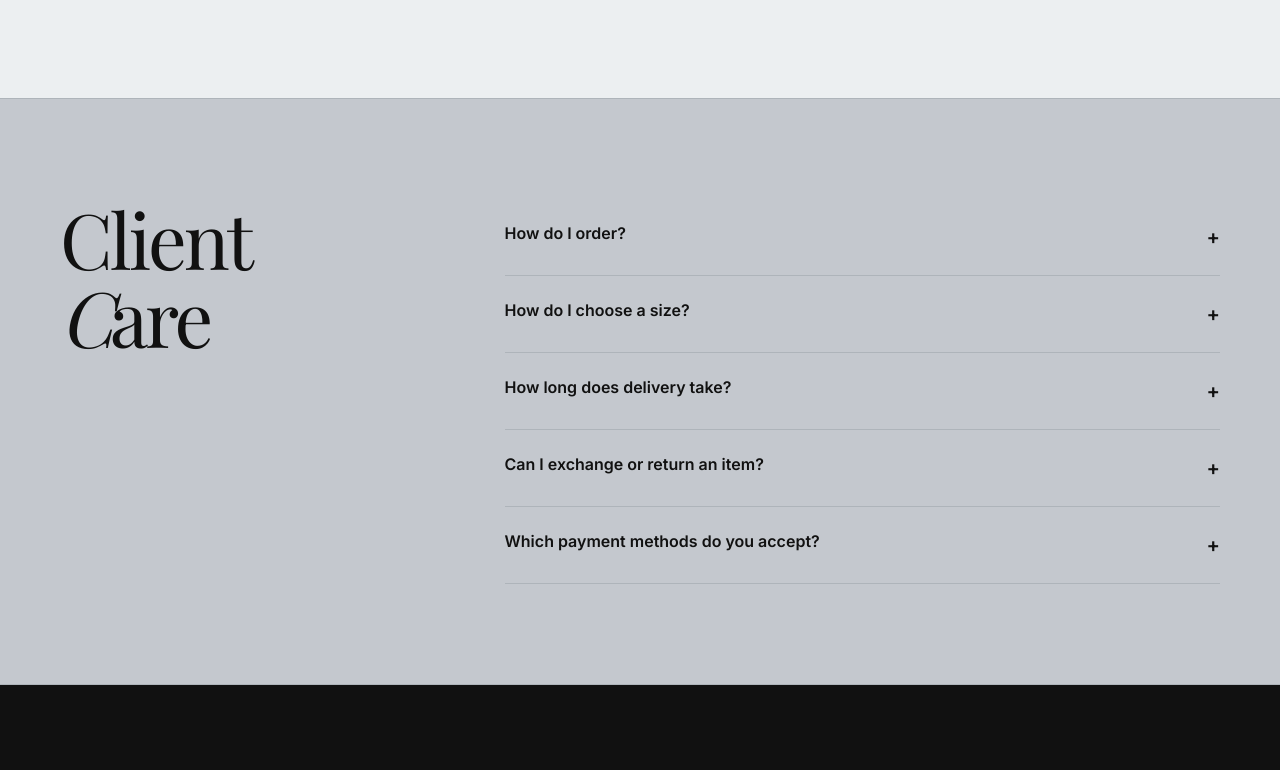
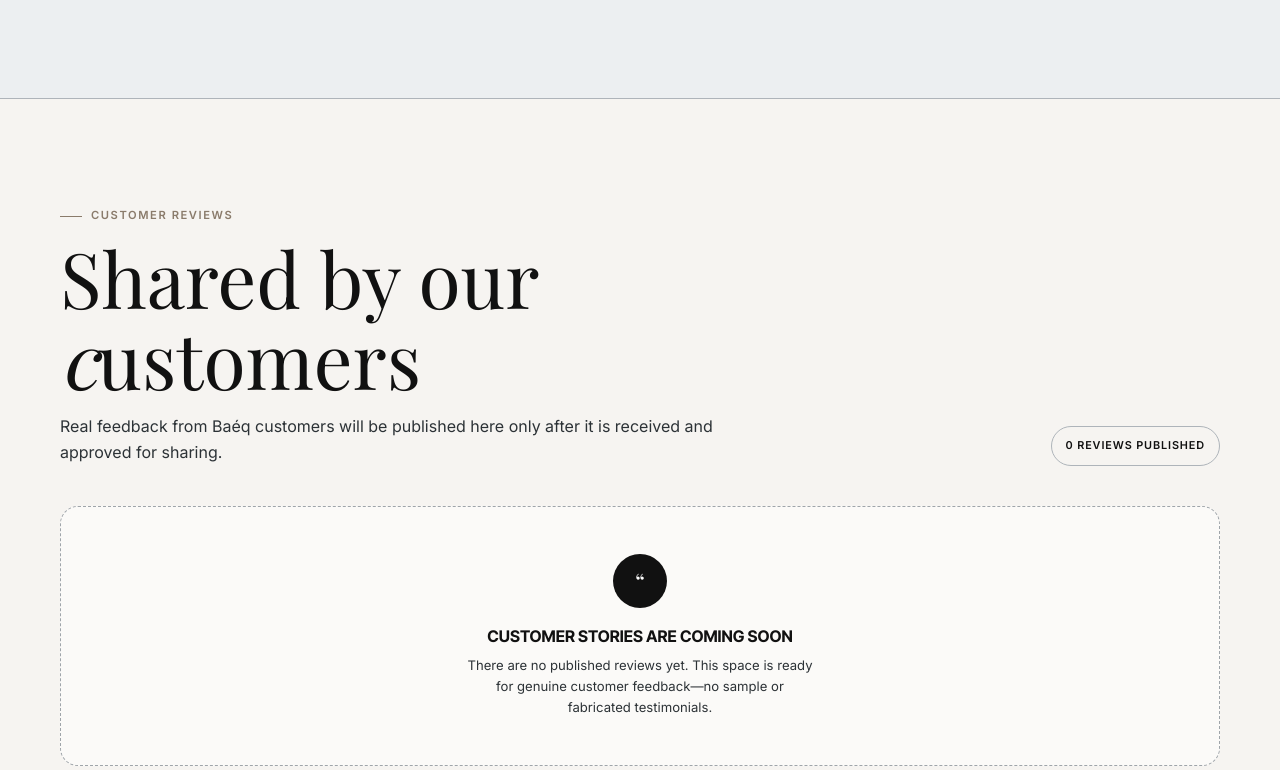
Before and after one commit to nanarinn/baeq-website, a plain HTML site: page index.html in a window 1280 px wide. Shown: the part 6927-7697 px from the top of the page. Drawn offline with nearby package versions, Linux system fonts and the light colour scheme; a web font is replaced by a local one.

Commit message:
Update index.html

```diff
--- a/index.html
+++ b/index.html
@@ -271,6 +271,7 @@ header.top { position: sticky; top: 0; z-index: 20; background: rgba(196, 201, 2
 .checkout-grid{display:grid;grid-template-columns:1fr 1fr;gap:14px}.checkout-field{display:grid;gap:6px}.checkout-field.full{grid-column:1/-1}.checkout-field label{font-size:.67rem;font-weight:700;letter-spacing:.06em;text-transform:uppercase}.checkout-field input,.checkout-field select,.checkout-field textarea{width:100%;padding:13px;border:1px solid var(--line);border-radius:8px;background:#fff;color:var(--ink);font:inherit;font-size:.85rem;cursor:text}.checkout-field select{cursor:pointer}.checkout-field textarea{min-height:84px;resize:vertical}
 .checkout-summary{margin-top:20px;padding:18px;border:1px solid var(--line);border-radius:13px;background:#fff}.checkout-summary h3{font:700 .8rem 'Inter Tight',sans-serif;text-transform:uppercase}.checkout-summary-list{display:grid;gap:8px;margin:12px 0;list-style:none;color:var(--muted);font-size:.76rem}.checkout-totals{display:grid;gap:7px;padding-top:12px;border-top:1px solid var(--line);font-size:.82rem}.checkout-totals div{display:flex;justify-content:space-between;gap:20px}.checkout-totals .grand{font-size:1rem;font-weight:700}.checkout-actions{display:flex;gap:10px;margin-top:18px}.checkout-actions .pill{flex:1;text-align:center}.privacy-note{margin-top:11px;color:var(--muted);font-size:.65rem;text-align:center}
 .confidence{background:#eceff1}.confidence-head{max-width:650px;margin-bottom:42px}.confidence-head h2{font:400 clamp(2.5rem,6vw,4.8rem)/1.05 'Playfair Display',serif}.confidence-head p{margin-top:16px;color:var(--muted)}.confidence-grid{display:grid;grid-template-columns:repeat(3,1fr);gap:16px}.confidence-card{padding:26px;border:1px solid var(--line);border-radius:14px;background:rgba(255,255,255,.6)}.confidence-card span{display:grid;width:34px;height:34px;place-items:center;margin-bottom:30px;border-radius:50%;background:var(--ink);color:#fff;font-size:.75rem}.confidence-card h3{font:700 .95rem 'Inter Tight',sans-serif;text-transform:uppercase}.confidence-card p{margin-top:9px;color:var(--muted);font-size:.82rem}.order-flow{display:grid;grid-template-columns:repeat(3,1fr);margin-top:32px;border-top:1px solid var(--line);border-bottom:1px solid var(--line)}.order-flow div{padding:20px;border-right:1px solid var(--line)}.order-flow div:last-child{border-right:0}.order-flow b{display:block;color:var(--accent);font:italic 1.8rem 'Playfair Display',serif}.order-flow strong{font-size:.78rem;text-transform:uppercase}.order-flow p{margin-top:4px;color:var(--muted);font-size:.72rem}
+.reviews-section{background:#f6f4f1}.reviews-head{display:flex;justify-content:space-between;align-items:end;gap:30px}.reviews-head>div{max-width:660px}.reviews-head h2{font:400 clamp(2.5rem,6vw,4.8rem)/1.05 'Playfair Display',serif}.reviews-head p{margin-top:16px;color:var(--muted)}.review-count{flex:0 0 auto;padding:10px 14px;border:1px solid var(--line);border-radius:999px;font-size:.68rem;font-weight:700;letter-spacing:.08em;text-transform:uppercase}.reviews-empty{display:grid;place-items:center;min-height:260px;margin-top:40px;padding:40px 20px;border:1px dashed #9fa5aa;border-radius:18px;background:rgba(255,255,255,.5);text-align:center}.reviews-empty-icon{display:grid;width:54px;height:54px;place-items:center;margin:0 auto 18px;border-radius:50%;background:var(--ink);color:#fff;font:400 1.5rem 'Playfair Display',serif}.reviews-empty h3{font:700 1rem 'Inter Tight',sans-serif;text-transform:uppercase}.reviews-empty p{max-width:42ch;margin:9px auto 0;color:var(--muted);font-size:.82rem}
 
 /* --- ANIMASI SCROLL REVEAL --- */
 .rv {opacity: 0; transform: translateY(30px); transition: opacity 0.8s ease-out, transform 0.8s ease-out;}
@@ -412,6 +413,7 @@ header.top { position: sticky; top: 0; z-index: 20; background: rgba(196, 201, 2
   .fab{right:14px;bottom:14px;padding:12px 16px}
   .drawer{padding:22px;max-width:100%}
   .confidence-grid{grid-template-columns:1fr}.order-flow{grid-template-columns:1fr}.order-flow div{border-right:0;border-bottom:1px solid var(--line)}.order-flow div:last-child{border-bottom:0}
+  .reviews-head{align-items:start;flex-direction:column}.reviews-empty{min-height:220px}
   .game-card.loyalty-shell{padding:0 !important}
   .checkout-panel{padding:22px 16px}.checkout-grid{grid-template-columns:1fr}.checkout-field.full{grid-column:auto}.checkout-actions{flex-direction:column}.product-specs{grid-template-columns:1fr 1fr}
   .trust-grid{grid-template-columns:repeat(2,minmax(0,1fr));gap:18px 0}
@@ -676,6 +678,26 @@ header.top { position: sticky; top: 0; z-index: 20; background: rgba(196, 201, 2
       <div><b>1</b><strong>Build your bag</strong><p>Choose the product and colour.</p></div>
       <div><b>2</b><strong>Complete checkout</strong><p>Add delivery details and review the estimate.</p></div>
       <div><b>3</b><strong>Confirm on WhatsApp</strong><p>Send the prepared order and receive payment details.</p></div>
+    </div>
+  </div>
+</section>
+
+<section class="block reviews-section" id="reviews">
+  <div class="in rv">
+    <div class="reviews-head">
+      <div>
+        <span class="game-eyebrow">Customer reviews</span>
+        <h2>Shared by our<br><i>c</i>ustomers</h2>
+        <p>Real feedback from Baéq customers will be published here only after it is received and approved for sharing.</p>
+      </div>
+      <span class="review-count">0 reviews published</span>
+    </div>
+    <div class="reviews-empty" role="status">
+      <div>
+        <span class="reviews-empty-icon" aria-hidden="true">“</span>
+        <h3>Customer stories are coming soon</h3>
+        <p>There are no published reviews yet. This space is ready for genuine customer feedback—no sample or fabricated testimonials.</p>
+      </div>
     </div>
   </div>
 </section>
```
